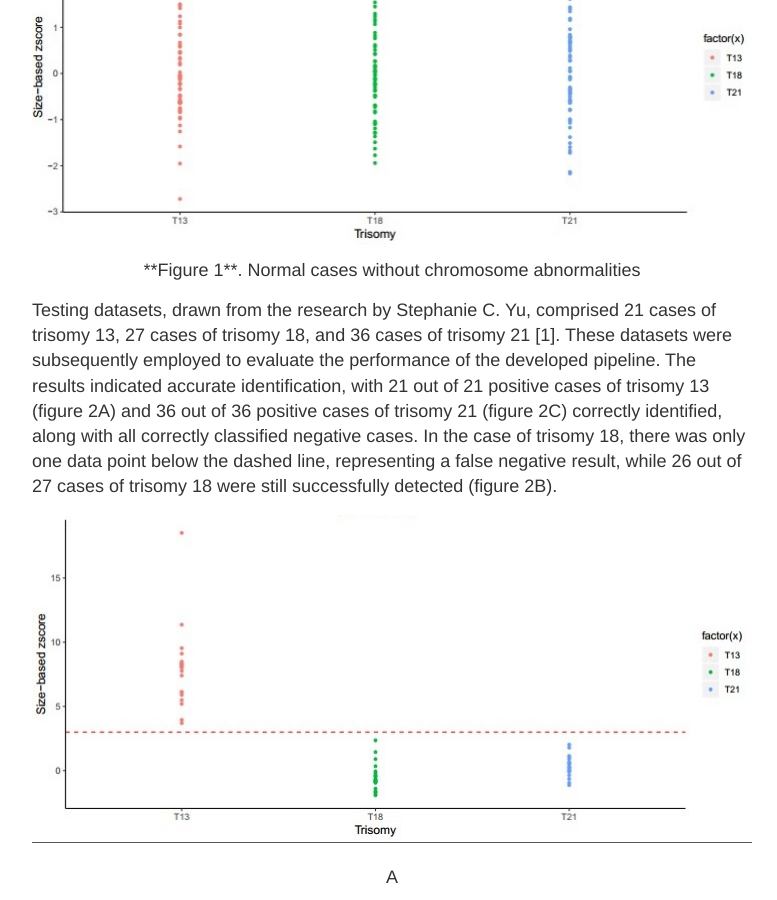
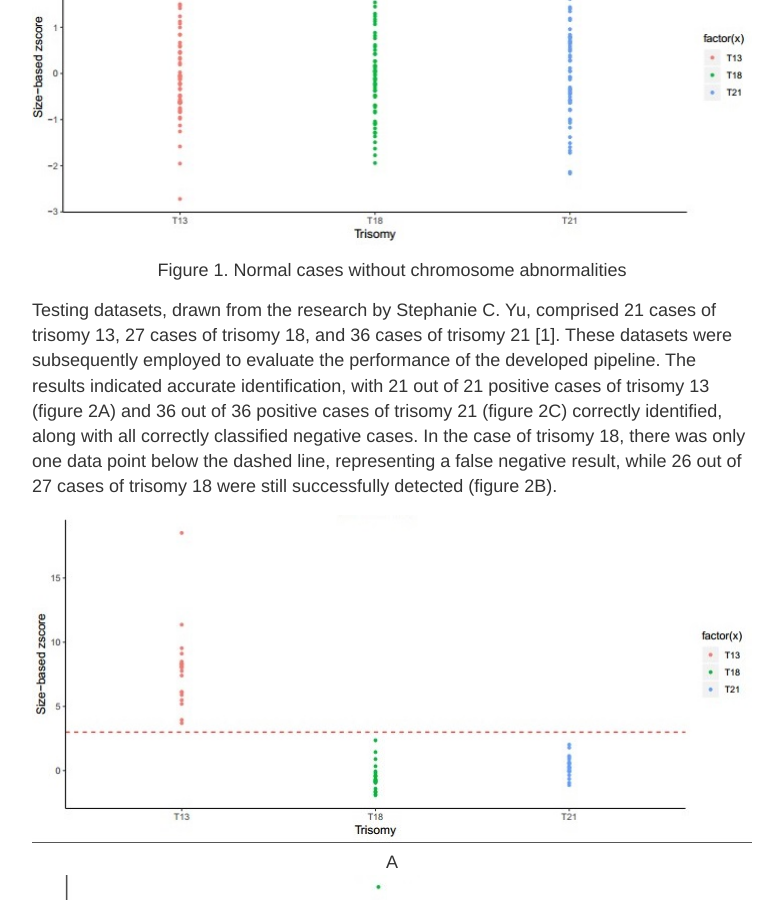
Before and after one commit to vanngocthuyla/Data_Analysis, a Jekyll site: the page built from pages/sequencing/NIPT.md, in a window 1280 px wide and 900 px high, scrolled down 526 px. Shown: the whole window, without its empty margins (248-1025 px from the left). Built offline with Jekyll 4.4.1, drawn with Linux system fonts in a browser that asks for light colours; our own code applies the rules of GitHub Pages for plain Markdown files.

Commit message:
Update NIPT.md

```diff
--- a/pages/sequencing/NIPT.md
+++ b/pages/sequencing/NIPT.md
@@ -1,22 +1,28 @@
 # Abnormality in Human Sequencing Data
+
 
 Certain chromosomal anomalies such as trisomy 13 (Patau syndrome), 18 (Edwards syndrome), and 21 (Down syndrome) can be predicted through the analysis of whole-genome sequencing (WGS) data, serving as non-invasive prenatal testing (NIPT). The pipeline, constructed through [R code](https://github.com/vanngocthuyla/Data_Analysis/tree/gh-pages/scripts/sequencing/NIPT.R) and informed by the research of Stephanie C. Yu and colleagues [1], utilized a dataset of normal cases from WGS samples of patients for model training. The resulting figures, similar to figure 1 below, demonstrate that all data points, where each point signifies a patient sample, fall below the dashed line. This confirmed the pipeline's ability to detect all normal cases.
 
+
 <div align="center"> <img src='https://vanngocthuyla.github.io/Data_Analysis/images/sequencing/NIPT_Normal.jpg' width="800"> </div>
-<div align="center">**Figure 1**. Normal cases without chromosome abnormalities</div>
+<div align="center">Figure 1. Normal cases without chromosome abnormalities</div>
+
 
 Testing datasets, drawn from the research by Stephanie C. Yu, comprised 21 cases of trisomy 13, 27 cases of trisomy 18, and 36 cases of trisomy 21 [1]. These datasets were subsequently employed to evaluate the performance of the developed pipeline. The results indicated accurate identification, with 21 out of 21 positive cases of trisomy 13 (figure 2A) and 36 out of 36 positive cases of trisomy 21 (figure 2C) correctly identified, along with all correctly classified negative cases. In the case of trisomy 18, there was only one data point below the dashed line, representing a false negative result, while 26 out of 27 cases of trisomy 18 were still successfully detected (figure 2B).
 
+
 <div align="center"> <img src='https://vanngocthuyla.github.io/Data_Analysis/images/sequencing/NIPT_T13.jpg' width="800"> </div>
-<p style="text-align:center"> A</p>
+<div align="center">A</div>
 
 <div align="center"> <img src='https://vanngocthuyla.github.io/Data_Analysis/images/sequencing/NIPT_T18.jpg' width="800"> </div>
-<p style="text-align:center"> B</p>
+<div align="center">B</div>
 
 <div align="center"> <img src='https://vanngocthuyla.github.io/Data_Analysis/images/sequencing/NIPT_T21.jpg' width="800"> </div>
-<p style="text-align:center"> C</p>
-<p style="text-align:center"> Figure 2. Testing datasets for NIPT</p>
+<div align="center">C</div>
+<div align="center">Figure 2. Testing datasets for NIPT</div>
+
 
 The testing results demonstrated that the pipeline achieved 100% accuracy in detecting trisomy 13 and 21, and 98.81% accuracy for trisomy 18.
 
+
 [1] Size-based molecular diagnostics using plasma DNA for noninvasive prenatal testing", Stephanie C. Y. Yu, K. C. Allen Chan Yama W. L. Zheng, Peiyong Jiang, Gary J. W. Liao Hao Sun, Ranjit Akolekarc, Tak Y. Leungd, Attie T. J. I. Goe, John M. G. van Vugte, Ryoko Minekawac, Cees B. M. Oudejanse, Kypros H. Nicolaidesc, Rossa W. K. Chiu and Y. M. Dennis Lo, 2014, PNAS.
```
